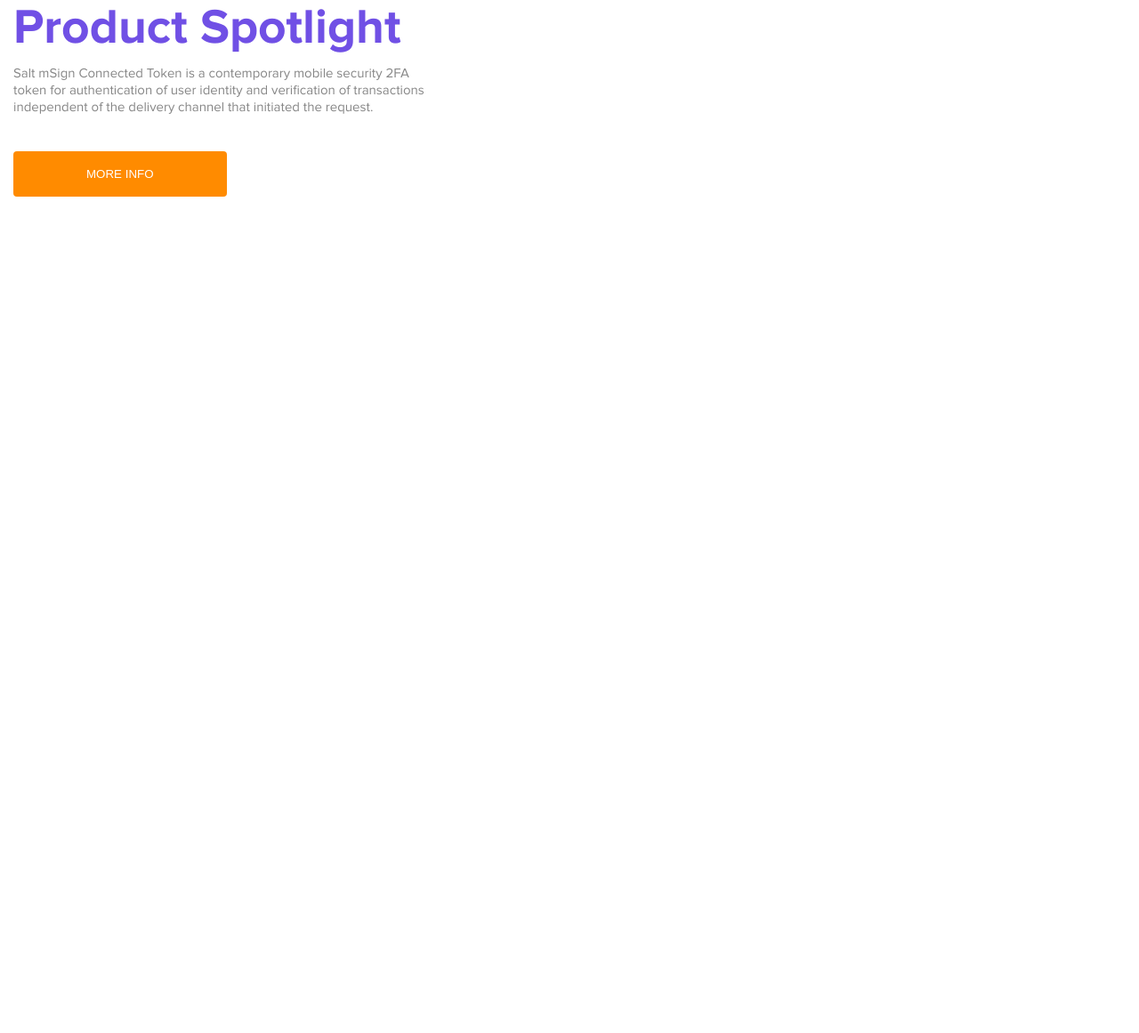
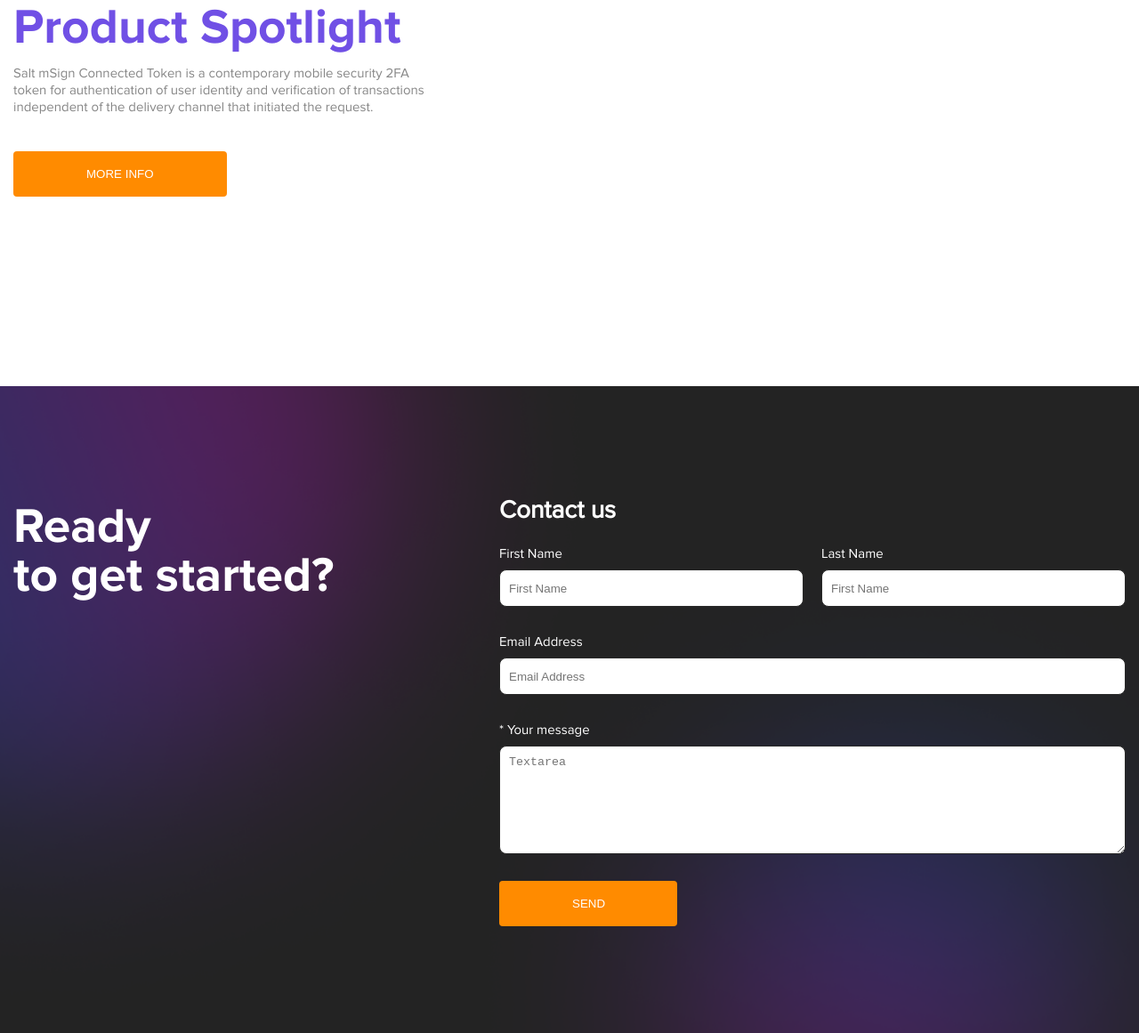
Before and after one commit to GaluzaMaksim996/salt, a website: page app/index.html in a window 1280 px wide. Shown: the part 2674-3835 px from the top of the page at 89% size. Before the commit the page ends 3108 px from the top, so only its background shows below. Drawn offline with nearby package versions, Linux system fonts and the light colour scheme.

Commit message:
added section contacts

```diff
--- a/app/index.html
+++ b/app/index.html
@@ -279,6 +279,47 @@
         </div>
       </div>
     </section>
+
+    <section class="contacts">
+      <div class="container">
+        <div class="contacts-inner">
+          <h2 class="contacts-title title">
+            Ready <br>
+            to get started?
+          </h2>
+
+          <div class="contacts-form-wrapper">
+            <h3 class="contacts-form-title">
+              Contact us
+            </h3>
+            <form class="contacts-form">
+
+              <div class="contacts-form-inputs">
+                <div class="contacts-form-input-wrapper">
+                  <label for="firstName">First Name</label>
+                  <input class="contacts-form-input" name="firstName" type="text" placeholder="First Name" />
+                </div>
+
+                <div class="contacts-form-input-wrapper">
+                  <label for="lasttName">Last Name</label>
+                  <input class="contacts-form-input" name="lasttName" type="text" placeholder="First Name" />
+                </div>
+              </div>
+
+              <label for="email">Email Address</label>
+              <input class="contacts-form-email" name="email" type="text" placeholder="Email Address" />
+
+              <label for="message">* Your message</label>
+              <textarea class="contacts-form-area" name="message" cols="30" rows="10" placeholder="Textarea"></textarea>
+
+              <button class="contacts-form-btn btn">
+                SEND
+              </button>
+            </form>
+          </div>
+        </div>
+      </div>
+    </section>
   </main>
 
   <script src="js/main.min.js"></script>
--- /dev/null
+++ b/app/scss/contacts.scss
@@ -0,0 +1,71 @@
+@import "variables";
+
+.contacts {
+  background-image: url(../images/bg-contacts.png);
+  background-size: cover;
+  background-repeat: no-repeat;
+  background-position: top center;
+  padding-top: 130px;
+
+  &-inner {
+    display: flex;
+    justify-content: space-between;
+  }
+
+  &-form-wrapper {
+    display: flex;
+    flex-direction: column;
+    color: $white;
+  }
+
+  &-form-title {
+    font-size: 28px;
+    margin-bottom: 30px;
+  }
+
+  &-form {
+    display: flex;
+    flex-direction: column;
+    padding-bottom: 120px;
+
+    &-inputs {
+      display: flex;
+      justify-content: space-between;
+      margin-bottom: 30px;
+    }
+
+    &-input-wrapper {
+      display: flex;
+      flex-direction: column;
+    }
+
+    &-input-wrapper + &-input-wrapper {
+      margin-left: 20px;
+    }
+
+    &-input,
+    &-email,
+    &-area {
+      height: 20px;
+      border: 1px solid #292929;
+      border-radius: 8px;
+      padding: 10px;
+      min-width: 320px;
+      margin-top: 8px;
+    }
+
+    &-email {
+      margin-bottom: 30px;
+    }
+
+    &-area {
+      height: 100px;
+      margin-bottom: 30px;
+    }
+
+    &-btn {
+      max-width: 200px;
+      color: $white;
+    }
+  }
+}
--- a/app/scss/style.scss
+++ b/app/scss/style.scss
@@ -3,3 +3,4 @@
 @import "info";
 @import "about";
 @import "product";
+@import "contacts";
```
Also changed, not shown: app/css/style.min.css, app/images/bg-contacts.png (added).
